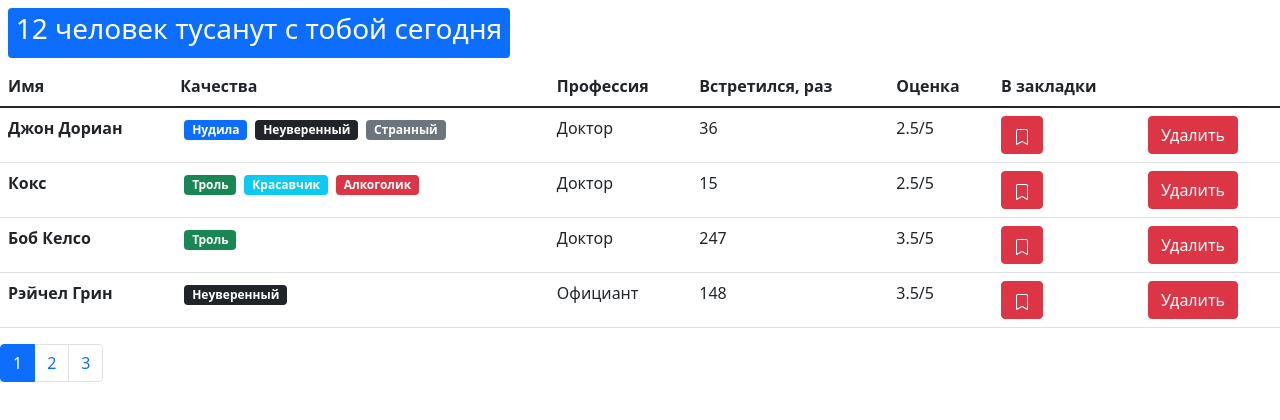
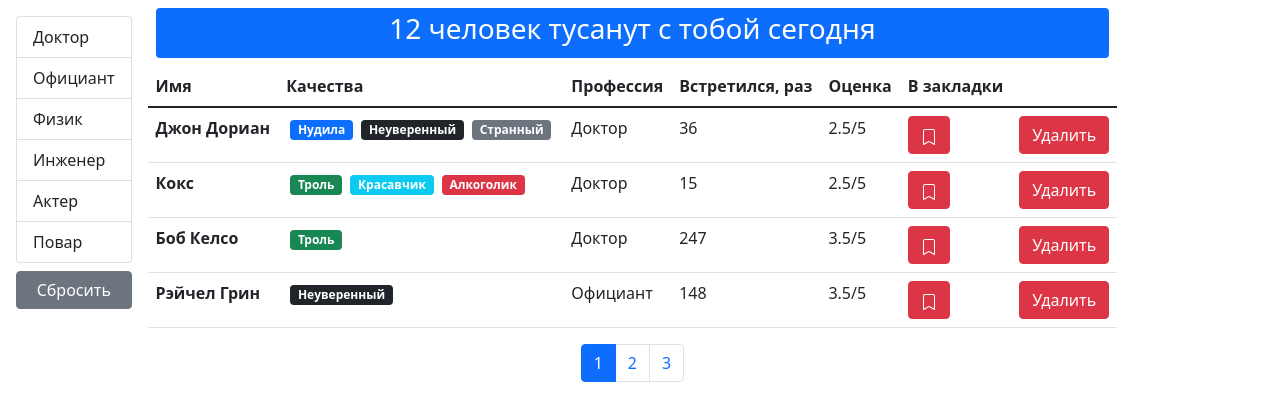
Before and after one commit to bobkov-evgeny/course-project, a React (Create React App) app: page / in a window 1280 px wide. Shown: the top 420 px of the page. Built offline with nearby package versions, Linux system fonts and the light colour scheme.

Commit message:
lesson 5 homework

```diff
--- /dev/null
+++ b/src/API/fake.api/professions.api.js
@@ -0,0 +1,26 @@
+export const professionsObject = {
+    doctor: { _id: "67rdca3eeb7f6fgeed471818", name: "Доктор" },
+    waiter: { _id: "67rdca3eeb7f6fgeed471820", name: "Официант" },
+    physics: { _id: "67rdca3eeb7f6fgeed471814", name: "Физик" },
+    engineer: { _id: "67rdca3eeb7f6fgeed471822", name: "Инженер" },
+    actor: { _id: "67rdca3eeb7f6fgeed471824", name: "Актер" },
+    cook: { _id: "67rdca3eeb7f6fgeed471829", name: "Повар" },
+};
+export const professions = [
+    { _id: "67rdca3eeb7f6fgeed471818", name: "Доктор" },
+    { _id: "67rdca3eeb7f6fgeed471820", name: "Официант" },
+    { _id: "67rdca3eeb7f6fgeed471814", name: "Физик" },
+    { _id: "67rdca3eeb7f6fgeed471822", name: "Инженер" },
+    { _id: "67rdca3eeb7f6fgeed471824", name: "Актер" },
+    { _id: "67rdca3eeb7f6fgeed471829", name: "Повар" },
+];
+const fetchAll = () =>
+    new Promise((resolve) => {
+        window.setTimeout(function () {
+            resolve(professions);
+        }, 2000);
+    });
+
+export default {
+    fetchAll,
+};
--- a/src/API/fake.api/user.api.js
+++ b/src/API/fake.api/user.api.js
@@ -1,42 +1,35 @@
-const professions = {
-    doctor: { _id: "67rdca3eeb7f6fgeed471818", name: "Доктор" },
-    waiter: { _id: "67rdca3eeb7f6fgeed471820", name: "Официант" },
-    physics: { _id: "67rdca3eeb7f6fgeed471814", name: "Физик" },
-    engineer: { _id: "67rdca3eeb7f6fgeed471822", name: "Инженер" },
-    actor: { _id: "67rdca3eeb7f6fgeed471824", name: "Актер" },
-    cook: { _id: "67rdca3eeb7f6fgeed471829", name: "Повар" },
-};
+import { professionsObject as professions } from "./professions.api";
 const qualities = {
     tedious: {
         _id: "67rdca3eeb7f6fgeed471198",
         name: "Нудила",
-        color: "primary",
+        color: "primary"
     },
     strange: {
         _id: "67rdca3eeb7f6fgeed471100",
         name: "Странный",
-        color: "secondary",
+        color: "secondary"
     },
     buller: {
         _id: "67rdca3eeb7f6fgeed4711012",
         name: "Троль",
-        color: "success",
+        color: "success"
     },
     alcoholic: {
         _id: "67rdca3eeb7f6fgeed471101",
         name: "Алкоголик",
-        color: "danger",
+        color: "danger"
     },
     handsome: {
         _id: "67rdca3eeb7f6fgeed471102",
         name: "Красавчик",
-        color: "info",
+        color: "info"
     },
     uncertain: {
         _id: "67rdca3eeb7f6fgeed471102",
         name: "Неуверенный",
-        color: "dark",
-    },
+        color: "dark"
+    }
 };
 
 const users = [
@@ -46,7 +39,7 @@
         profession: professions.doctor,
         qualities: [qualities.tedious, qualities.uncertain, qualities.strange],
         completedMeetings: 36,
-        rate: 2.5,
+        rate: 2.5
     },
     {
         _id: "67rdca3eeb7f6fgeed471816",
@@ -54,7 +47,7 @@
         profession: professions.doctor,
         qualities: [qualities.buller, qualities.handsome, qualities.alcoholic],
         completedMeetings: 15,
-        rate: 2.5,
+        rate: 2.5
     },
     {
         _id: "67rdca3eeb7f6fgeed471817",
@@ -62,7 +55,7 @@
         profession: professions.doctor,
         qualities: [qualities.buller],
         completedMeetings: 247,
-        rate: 3.5,
+        rate: 3.5
     },
     {
         _id: "67rdca3eeb7f6fgeed471818",
@@ -70,7 +63,7 @@
         profession: professions.waiter,
         qualities: [qualities.uncertain],
         completedMeetings: 148,
-        rate: 3.5,
+        rate: 3.5
     },
     {
         _id: "67rdca3eeb7f6fgeed471819",
@@ -78,7 +71,7 @@
         profession: professions.physics,
         qualities: [qualities.strange, qualities.tedious],
         completedMeetings: 37,
-        rate: 4.6,
+        rate: 4.6
     },
     {
         _id: "67rdca3eeb7f6fgeed471820",
@@ -86,7 +79,7 @@
         profession: professions.physics,
         qualities: [qualities.strange, qualities.uncertain],
         completedMeetings: 147,
-        rate: 3.5,
+        rate: 3.5
     },
     {
         _id: "67rdca3eeb7f6fgeed471821",
@@ -94,7 +87,7 @@
         profession: professions.engineer,
         qualities: [qualities.strange, qualities.tedious],
         completedMeetings: 72,
-        rate: 3.5,
+        rate: 3.5
     },
     {
         _id: "67rdca3eeb7f6fgeed471822",
@@ -102,7 +95,7 @@
         profession: professions.engineer,
         qualities: [qualities.handsome],
         completedMeetings: 72,
-        rate: 5,
+        rate: 5
     },
     {
         _id: "67rdca3eeb7f6fgeed471823",
@@ -110,7 +103,7 @@
         profession: professions.cook,
         qualities: [qualities.strange, qualities.uncertain],
         completedMeetings: 17,
-        rate: 4.5,
+        rate: 4.5
     },
     {
         _id: "67rdca3eeb7f6fgeed471824",
@@ -118,7 +111,7 @@
         profession: professions.cook,
         qualities: [qualities.handsome, qualities.buller],
         completedMeetings: 17,
-        rate: 4.5,
+        rate: 4.5
     },
     {
         _id: "67rdca3eeb7f6fgeed47181f",
@@ -126,7 +119,7 @@
         profession: professions.actor,
         qualities: [qualities.uncertain, qualities.strange],
         completedMeetings: 434,
-        rate: 3.5,
+        rate: 3.5
     },
     {
         _id: "67rdca3eeb7f6fgeed47181r",
@@ -134,9 +127,17 @@
         profession: professions.actor,
         qualities: [qualities.handsome],
         completedMeetings: 434,
-        rate: 5,
-    },
+        rate: 5
+    }
 ];
-export function fetchAll() {
-    return users;
-}
+
+const fetchAll = () =>
+    new Promise((resolve) => {
+        window.setTimeout(function () {
+            resolve(users);
+        }, 2000);
+    });
+
+export default {
+    fetchAll
+};
--- a/src/API/index.js
+++ b/src/API/index.js
@@ -1,5 +1,7 @@
-import * as users from "./fake.api/user.api";
+import users from "./fake.api/user.api";
+import professions from "./fake.api/professions.api";
 const API = {
     users,
+    professions
 };
 export default API;
--- a/src/App.js
+++ b/src/App.js
@@ -1,10 +1,12 @@
-import React, { useState } from "react";
+import React, { useState, useEffect } from "react";
 import api from "./API";
 import Users from "./components/users";
-import SearchStatus from "./components/searchStatus";
 
 function App() {
-    const [users, setUsers] = useState(api.users.fetchAll);
+    const [users, setUsers] = useState();
+    useEffect(() => {
+        api.users.fetchAll().then((data) => setUsers(data));
+    }, []);
 
     const handleDelete = (userId) => {
         const newUsers = users.filter((user) => user._id !== userId);
@@ -25,12 +27,13 @@
 
     return (
         <>
-            <SearchStatus numberOfGuests={users.length} />
-            <Users
-                onDelete={handleDelete}
-                users={users}
-                onToggleUserBookmark={handleToggleUserBookmark}
-            />
+            {users && (
+                <Users
+                    onDelete={handleDelete}
+                    users={users}
+                    onToggleUserBookmark={handleToggleUserBookmark}
+                />
+            )}
         </>
     );
 }
--- a/src/components/bookmark.jsx
+++ b/src/components/bookmark.jsx
@@ -9,16 +9,14 @@
     return (
         <>
             <button onClick={onClick} className="btn btn-danger">
-                {bookmarked === true
-                    ? BOOKMARKED_ICON_URL
-                    : NOT_BOOKMARKED_ICON_URL}
+                {bookmarked ? BOOKMARKED_ICON_URL : NOT_BOOKMARKED_ICON_URL}
             </button>
         </>
     );
 };
 
 Bookmark.propTypes = {
-    bookmarked: PropTypes.bool.isRequired,
+    bookmarked: PropTypes.bool,
     onClick: PropTypes.func.isRequired,
 };
 
--- /dev/null
+++ b/src/components/groupList.jsx
@@ -0,0 +1,47 @@
+import React from "react";
+import PropTypes from "prop-types";
+
+const GroupList = ({
+    items,
+    valueProperty,
+    contentProperty,
+    onItemSelect,
+    selectedItem,
+}) => {
+    return (
+        <ul className="list-group">
+            {(typeof items === "object" ? Object.values(items) : items).map(
+                (item) => (
+                    <li
+                        key={item[valueProperty]}
+                        className={
+                            "list-group-item" +
+                            (item[contentProperty] === selectedItem
+                                ? " active"
+                                : "")
+                        }
+                        onClick={() => onItemSelect(item[contentProperty])}
+                        role="button"
+                    >
+                        {item[contentProperty]}
+                    </li>
+                )
+            )}
+        </ul>
+    );
+};
+
+GroupList.defaultProps = {
+    valueProperty: "_id",
+    contentProperty: "name",
+};
+
+GroupList.propTypes = {
+    items: PropTypes.oneOfType([PropTypes.object, PropTypes.array]),
+    valueProperty: PropTypes.string.isRequired,
+    contentProperty: PropTypes.string.isRequired,
+    onItemSelect: PropTypes.func.isRequired,
+    selectedItem: PropTypes.string,
+};
+
+export default GroupList;
--- a/src/components/pagination.jsx
+++ b/src/components/pagination.jsx
@@ -6,7 +6,7 @@
     const pageCount = itemsCount / pageSize;
 
     const pages = _.range(1, pageCount + 1);
-    if (pages.length < 1) return;
+    if (pages.length < 1) console.log("длина 0");
 
     return (
         <nav>
@@ -18,6 +18,7 @@
                             (page === currentPage ? "active" : "")
                         }
                         key={page}
+                        role="button"
                     >
                         <a
                             className="page-link"
--- a/src/components/qualitie.jsx
+++ b/src/components/qualitie.jsx
@@ -12,7 +12,7 @@
 };
 
 Qualitie.propTypes = {
-    quality: PropTypes.number.isRequired,
+    quality: PropTypes.object.isRequired,
 };
 
 export default Qualitie;
--- a/src/components/users.jsx
+++ b/src/components/users.jsx
@@ -1,22 +1,66 @@
-import React, { useState } from "react";
+import React, { useState, useEffect } from "react";
 import PropTypes from "prop-types";
 import User from "./user";
 import Pagination from "./pagination";
 import { paginate } from "../utils/paginate";
+import GroupList from "./groupList";
+import SearchStatus from "./searchStatus";
+import api from "../API";
 
 const Users = ({ users: allUsers, onDelete, onToggleUserBookmark }) => {
-    const count = allUsers.length;
     const pageSize = 4;
     const [currentPage, setCurrentPage] = useState(1);
+    const [professions, setProfession] = useState();
+    const [selectedProf, setSelectedProf] = useState();
+
+    useEffect(() => {
+        api.professions.fetchAll().then((data) => setProfession(data));
+    }, []);
+
+    useEffect(() => {
+        setCurrentPage(1);
+    }, [selectedProf]);
 
     const handleChangePage = (pageIndex) => {
         setCurrentPage(pageIndex);
     };
 
-    const users = paginate(allUsers, currentPage, pageSize);
+    const handleProfessionSelect = (item) => {
+        setSelectedProf(item);
+    };
+
+    const clearFilter = () => {
+        setSelectedProf();
+    };
+
+    const filteredUsers = selectedProf
+        ? allUsers.filter((user) => user.profession.name === selectedProf)
+        : allUsers;
+    const count = filteredUsers.length;
+    const users = paginate(filteredUsers, currentPage, pageSize);
 
     return (
-        <>
+        <div className="d-flex">
+            {professions && (
+                <div className="d-flex flex-column flex-shrink-0 p-3">
+                    <GroupList
+                        selectedItem={selectedProf}
+                        items={professions}
+                        onItemSelect={handleProfessionSelect}
+                        valueProperty="_id"
+                        contentProperty="name"
+                    />
+                    <button
+                        className="btn btn-secondary mt-2"
+                        onClick={clearFilter}
+                    >
+                        Сбросить
+                    </button>
+                </div>
+            )}
+            <div className="d-flex flex-column">
+                <SearchStatus numberOfGuests={count} />
+                {count > 0 && (
                     <table className="table">
                         <thead>
                             <tr>
@@ -40,18 +84,22 @@
                             ))}
                         </tbody>
                     </table>
+                )}
+                <div className="d-flex justify-content-center">
                     <Pagination
                         itemsCount={count}
                         pageSize={pageSize}
                         onPageChange={handleChangePage}
                         currentPage={currentPage}
                     />
-        </>
+                </div>
+            </div>
+        </div>
     );
 };
 
 Users.propTypes = {
-    users: PropTypes.object.isRequired,
+    users: PropTypes.array.isRequired,
     onDelete: PropTypes.func.isRequired,
     onToggleUserBookmark: PropTypes.func.isRequired,
 };
```
Also changed, not shown: .eslintrc.js. Lines whose indentation alone changed are shown as unchanged.
